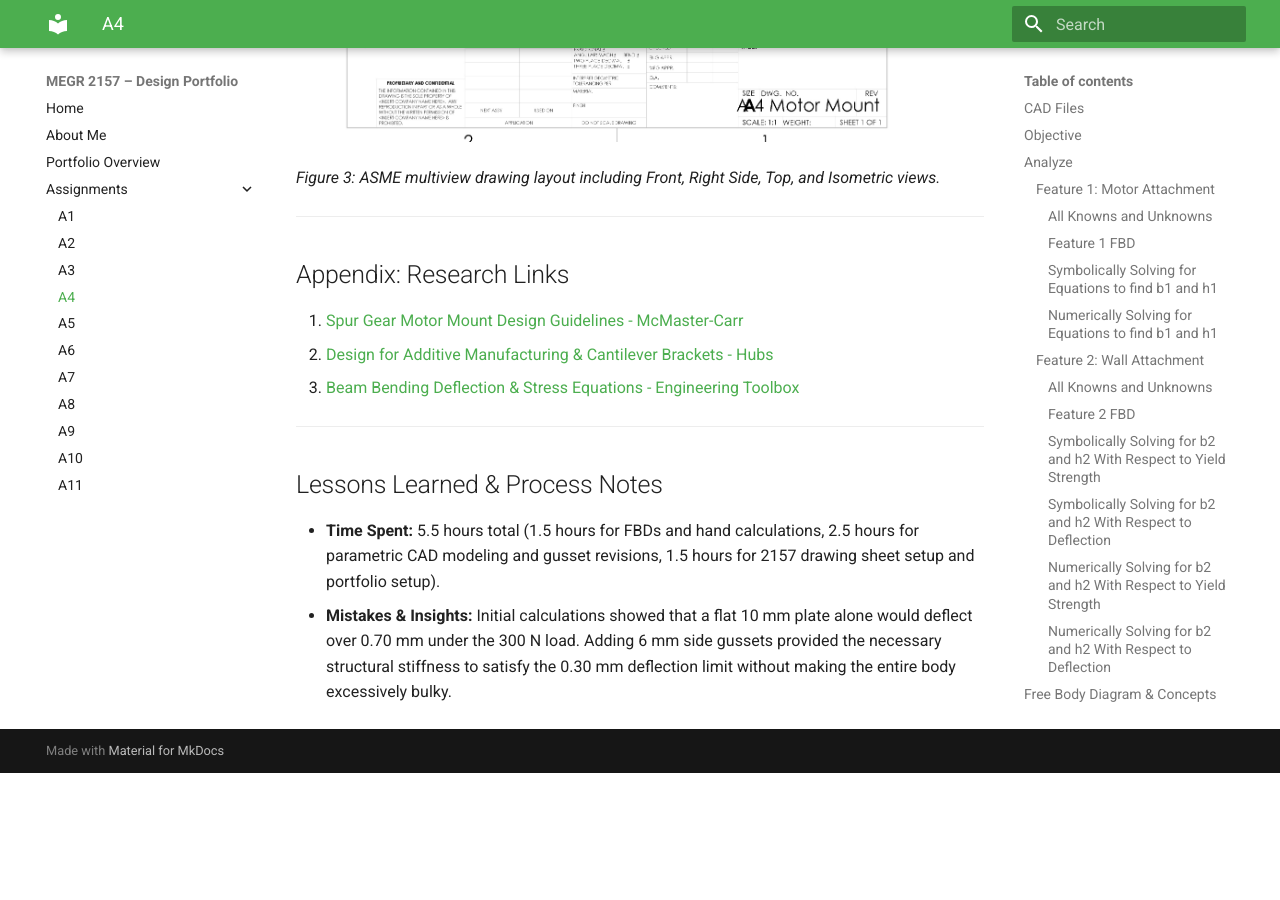
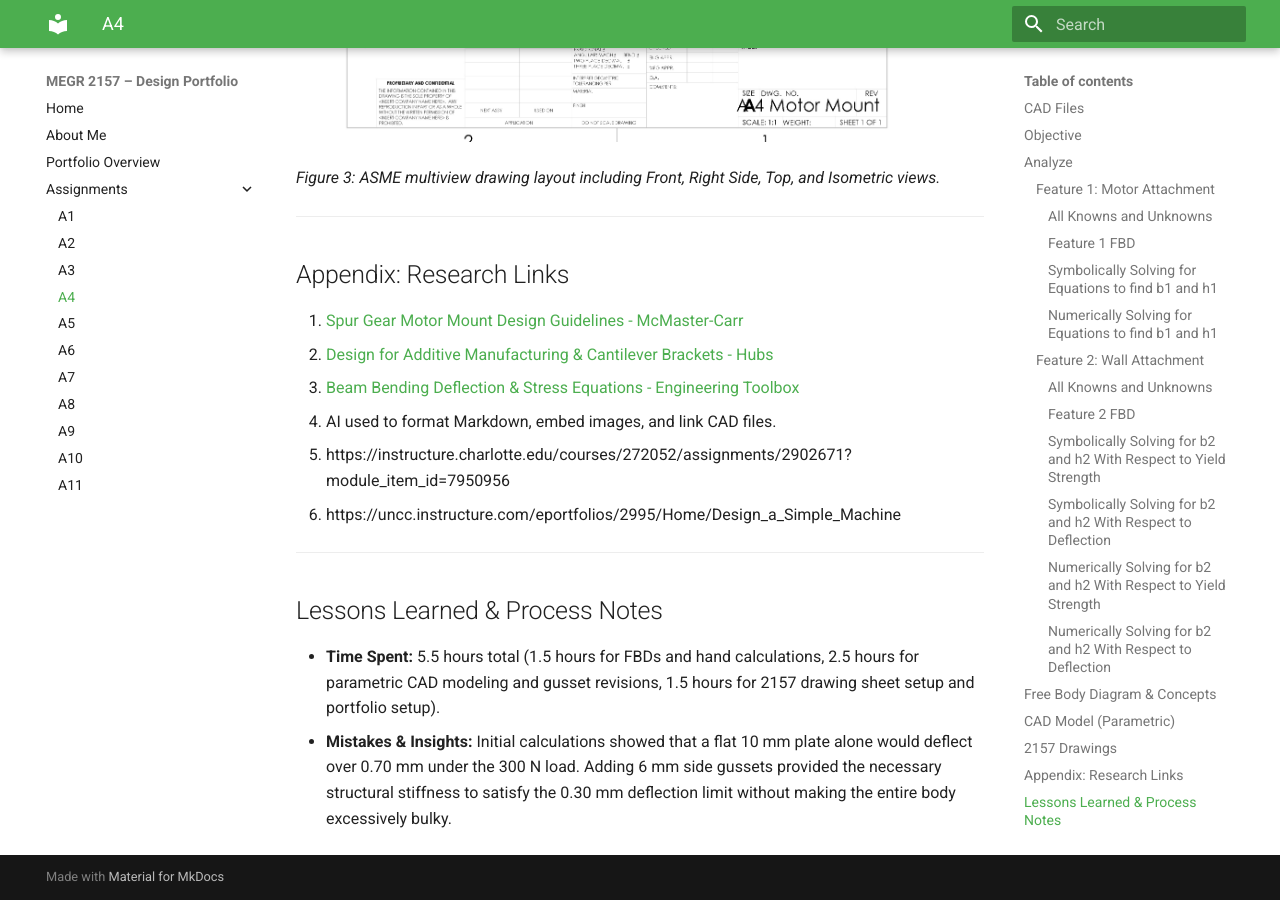
Before and after one commit to MHasan-27/megr2157-portfolio, an MkDocs documentation site: the page built from docs/assignments/A04/index.md, in a window 1280 px wide and 900 px high, scrolled down 4823 px. Built offline with MkDocs 1.6.1 and Material for MkDocs 9.7.7, drawn with Linux system fonts in a browser that asks for light colours; before the commit the page ends 5596 px from its top, so only the background shows below that.

Commit message:
Update index.md with additional resources
Added links to AI formatting resources and CAD files.

```diff
--- a/docs/assignments/A04/index.md
+++ b/docs/assignments/A04/index.md
@@ -127,6 +127,9 @@ An ASME-compliant engineering drawing was generated directly from the 3D CAD mod
 1. [Spur Gear Motor Mount Design Guidelines - McMaster-Carr](https://www.mcmaster.com)
 2. [Design for Additive Manufacturing & Cantilever Brackets - Hubs](https://www.hubs.com)
 3. [Beam Bending Deflection & Stress Equations - Engineering Toolbox](https://www.engineeringtoolbox.com)
+4. AI used to format Markdown, embed images, and link CAD files.
+5. https://instructure.charlotte.edu/courses/272052/assignments/2902671?module_item_id=7950956
+6. https://uncc.instructure.com/eportfolios/2995/Home/Design_a_Simple_Machine
 
 ---
 
```
